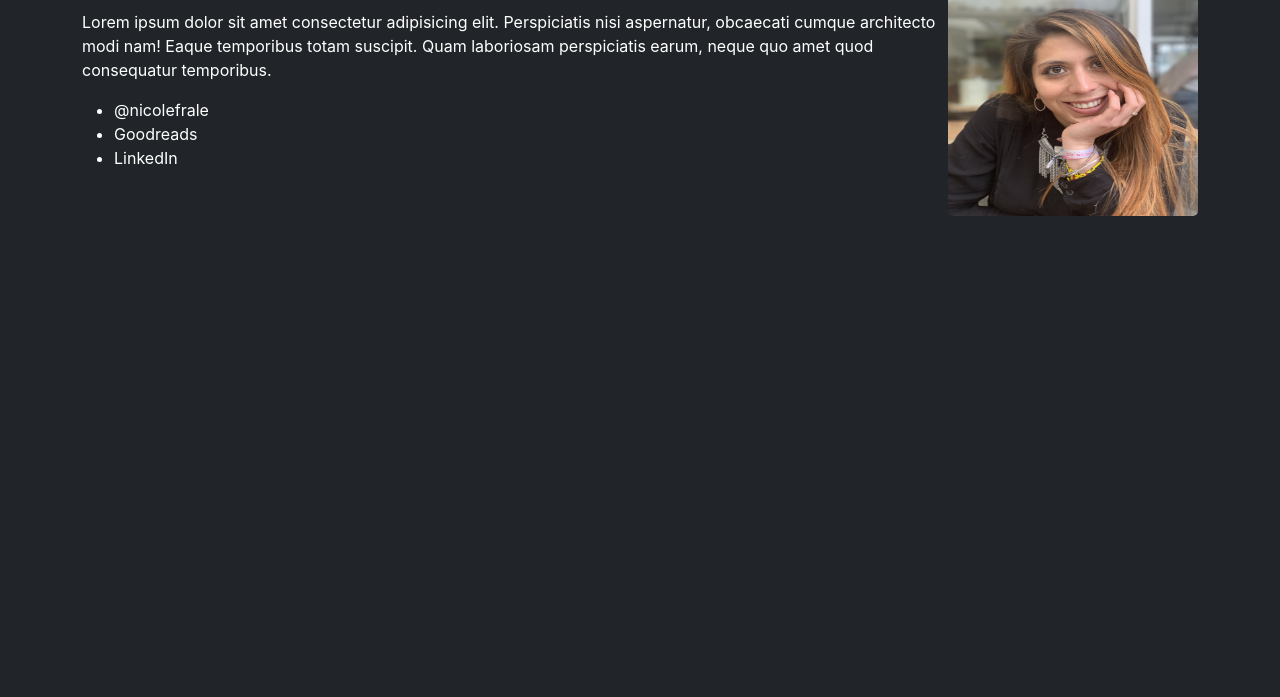
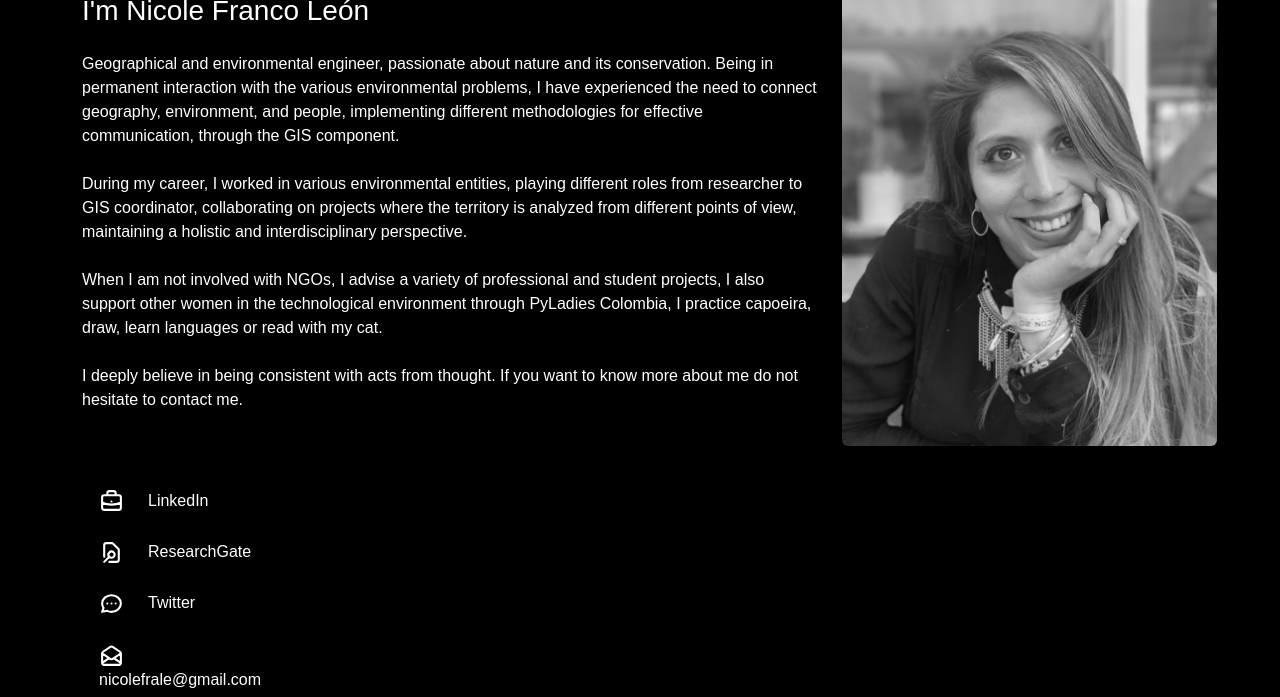
Before and after one commit to nicolefrale/website, a plain HTML site: page index.html in a window 1280 px wide. Shown: the part 110-807 px from the top of the page. Drawn offline with Linux system fonts and the light colour scheme; a web font is replaced by a local one.

Commit message:
First stable version

```diff
--- a/index.html
+++ b/index.html
@@ -1,5 +1,6 @@
 <!DOCTYPE html>
 <html lang="en">
+
 <head>
     <meta charset="UTF-8">
     <meta http-equiv="X-UA-Compatible" content="IE=edge">
@@ -12,52 +13,149 @@
     <link href="static/css/bootstrap.min.css" rel="stylesheet">
     <style>
         @import url('https://rsms.me/inter/inter.css');
-        body { font-family: 'Inter', sans-serif !important; }
-@supports (font-variation-settings: normal) {
-  html { font-family: 'Inter var', sans-serif; }
-}
+
+        body {
+            font-family: 'Inter', sans-serif !important;
+        }
+
+        @supports (font-variation-settings: normal) {
+            body {
+                font-family: 'Inter var', sans-serif !important;
+            }
+        }
+
+        body {
+            background-color: #000;
+        }
+
         .profile_picture {
-            border-radius: 5px;
-            float: right;
-            margin-top: 20px;
-            margin-bottom: 20px;
-            margin-left: 10px;
+            filter: grayscale(1);
+        }
+
+        .profile_picture:hover {
+            filter: grayscale(0);
+        }
+
+        .social_item svg {
+            width: 25px;
+        }
+
+        .social_item {
+            border: 1px solid #000;
+            cursor: pointer;
+        }
+
+        .social_item:hover {
+            border: 1px solid white;
+        }
+
+        .social_item:hover svg,
+        .social_item:hover a {
+            stroke: #cacaca;
+            color: #cacaca !important;
+        }
+
+        .w-30 {
+            width: 30%;
         }
     </style>
 </head>
-<body class="bg-dark text-white">
-    <main class="container">
 
-        <h1>
-            This is me :)
-        </h1>
+<body class="text-white">
+    <main class="container mt-5">
+        <div class="row">
+            <div class="col-8">
+                <h1 class="mb-2">Hallo!,</h1>
+                <h3 class="mb-4">I'm Nicole Franco León</h3>
+                <p class="mb-4">
+                    Geographical and environmental engineer, passionate about nature and its conservation. Being in
+                    permanent interaction with the various environmental problems, I have experienced the need to
+                    connect geography, environment, and people, implementing different methodologies for effective
+                    communication, through the GIS component.
+                </p>
+                <p class="mb-4">
+                    During my career, I worked in various environmental entities, playing different roles from
+                    researcher to GIS coordinator, collaborating on projects where the territory is analyzed from
+                    different points of view, maintaining a holistic and interdisciplinary perspective.
+                </p>
+                <p class="mb-4">
+                    When I am not involved with NGOs, I advise a variety of professional and student projects, I also
+                    support other women in the technological environment through PyLadies Colombia, I practice capoeira,
+                    draw, learn languages or read with my cat.
+                </p>
+                <p class="mb-4">
+                    I deeply believe in being consistent with acts from thought. If you want to know more about me do
+                    not hesitate to contact me.
+                </p>
+                <div class="w-30 mt-5 pt-4">
+                    <div class="row social_item px-3 py-1 rounded">
+                        <div class="col-auto">
+                            <svg xmlns="http://www.w3.org/2000/svg" class="h-6 w-6" fill="none" viewBox="0 0 24 24"
+                                stroke="currentColor" stroke-width="2">
+                                <path stroke-linecap="round" stroke-linejoin="round"
+                                    d="M21 13.255A23.931 23.931 0 0112 15c-3.183 0-6.22-.62-9-1.745M16 6V4a2 2 0 00-2-2h-4a2 2 0 00-2 2v2m4 6h.01M5 20h14a2 2 0 002-2V8a2 2 0 00-2-2H5a2 2 0 00-2 2v10a2 2 0 002 2z" />
+                            </svg>
+                        </div>
+                        <div class="col">
+                            <a href="https://www.linkedin.com/in/nicolefrale/" target="_blank"
+                                class="text-white text-decoration-none">
+                                LinkedIn
+                            </a>
+                        </div>
+                    </div>
 
-        <section>
-            <p>
-                <img src="static/images/profile_site.jpg" alt="This is a photography of Nicole Franco Leon" width="250px" height="250px" class="profile_picture">
-                Lorem ipsum dolor sit amet consectetur adipisicing elit. Eum, beatae? Repellendus delectus ipsam veritatis excepturi est, fugiat ratione ex id quae temporibus, illum nisi autem illo soluta, quasi dicta suscipit!
-            </p>
-        </section>
-
-        <section>
-            <p>
-                Lorem ipsum dolor sit amet consectetur adipisicing elit. Perspiciatis nisi aspernatur, obcaecati cumque architecto modi nam! Eaque temporibus totam suscipit. Quam laboriosam perspiciatis earum, neque quo amet quod consequatur temporibus.
-            </p>
-        </section>
-
-        <section>
-            <ul>
-                <li>
-                    @nicolefrale
-                </li>
-                <li>
-                    Goodreads
-                </li>
-                <li>
-                    LinkedIn
-                </li>
-            </ul>
-        </section>
+                    <div class="row social_item my-3 px-3 py-1 rounded">
+                        <div class="col-auto">
+                            <svg xmlns="http://www.w3.org/2000/svg" class="h-6 w-6" fill="none" viewBox="0 0 24 24"
+                                stroke="currentColor" stroke-width="2">
+                                <path stroke-linecap="round" stroke-linejoin="round"
+                                    d="M10 21h7a2 2 0 002-2V9.414a1 1 0 00-.293-.707l-5.414-5.414A1 1 0 0012.586 3H7a2 2 0 00-2 2v11m0 5l4.879-4.879m0 0a3 3 0 104.243-4.242 3 3 0 00-4.243 4.242z" />
+                            </svg>
+                        </div>
+                        <div class="col">
+                            <a href="https://www.researchgate.net/profile/Nicole-Franco-Leon" target="_blank"
+                                class="text-white text-decoration-none">
+                                ResearchGate
+                            </a>
+                        </div>
+                    </div>
+                    <div class="row social_item my-3 px-3 py-1 rounded">
+                        <div class="col-auto">
+                            <svg xmlns="http://www.w3.org/2000/svg" class="h-6 w-6" fill="none" viewBox="0 0 24 24"
+                                stroke="currentColor" stroke-width="2">
+                                <path stroke-linecap="round" stroke-linejoin="round"
+                                    d="M8 12h.01M12 12h.01M16 12h.01M21 12c0 4.418-4.03 8-9 8a9.863 9.863 0 01-4.255-.949L3 20l1.395-3.72C3.512 15.042 3 13.574 3 12c0-4.418 4.03-8 9-8s9 3.582 9 8z" />
+                            </svg>
+                        </div>
+                        <div class="col">
+                            <a href="https://twitter.com/nicolefrale" target="_blank"
+                                class="text-white text-decoration-none">
+                                Twitter
+                            </a>
+                        </div>
+                    </div>
+                    <div class="row social_item px-3 py-1 rounded">
+                        <div class="col-auto">
+                            <svg xmlns="http://www.w3.org/2000/svg" class="h-6 w-6" fill="none" viewBox="0 0 24 24"
+                                stroke="currentColor" stroke-width="2">
+                                <path stroke-linecap="round" stroke-linejoin="round"
+                                    d="M3 19v-8.93a2 2 0 01.89-1.664l7-4.666a2 2 0 012.22 0l7 4.666A2 2 0 0121 10.07V19M3 19a2 2 0 002 2h14a2 2 0 002-2M3 19l6.75-4.5M21 19l-6.75-4.5M3 10l6.75 4.5M21 10l-6.75 4.5m0 0l-1.14.76a2 2 0 01-2.22 0l-1.14-.76" />
+                            </svg>
+                        </div>
+                        <div class="col">
+                            <a href="mailto:nicolefrale@gmail.com" class="text-white text-decoration-none">
+                                nicolefrale@gmail.com
+                            </a>
+                        </div>
+                    </div>
+                </div>
+            </div>
+            <div class="col-4 d-flex">
+                <img src="static/images/profile_site.jpg" alt="This is a photography of Nicole Franco Leon"
+                    height="500px" class="profile_picture mt-2 mx-auto rounded">
+            </div>
+        </div>
     </main>
 </body>
+
 </html>
```
